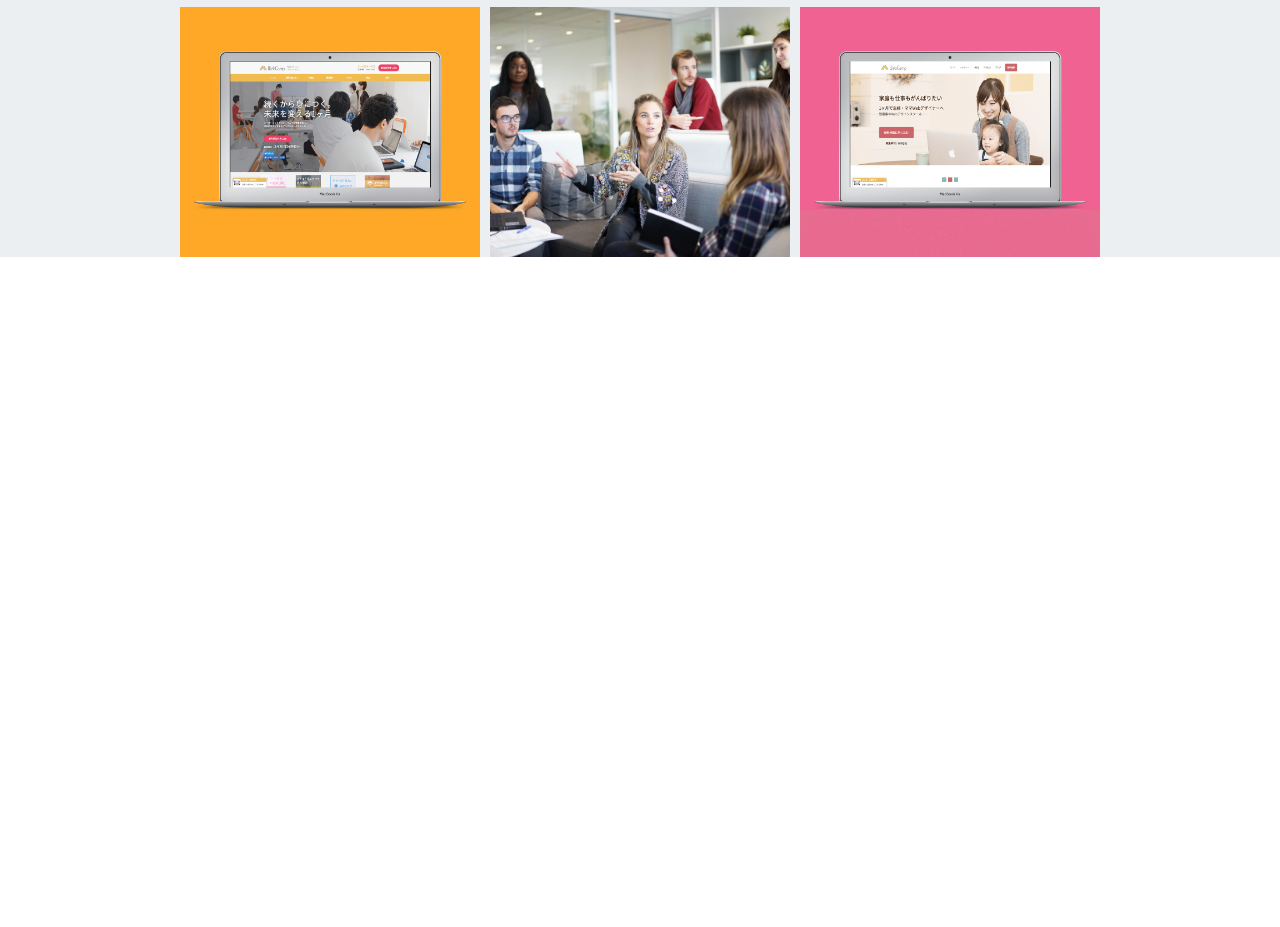
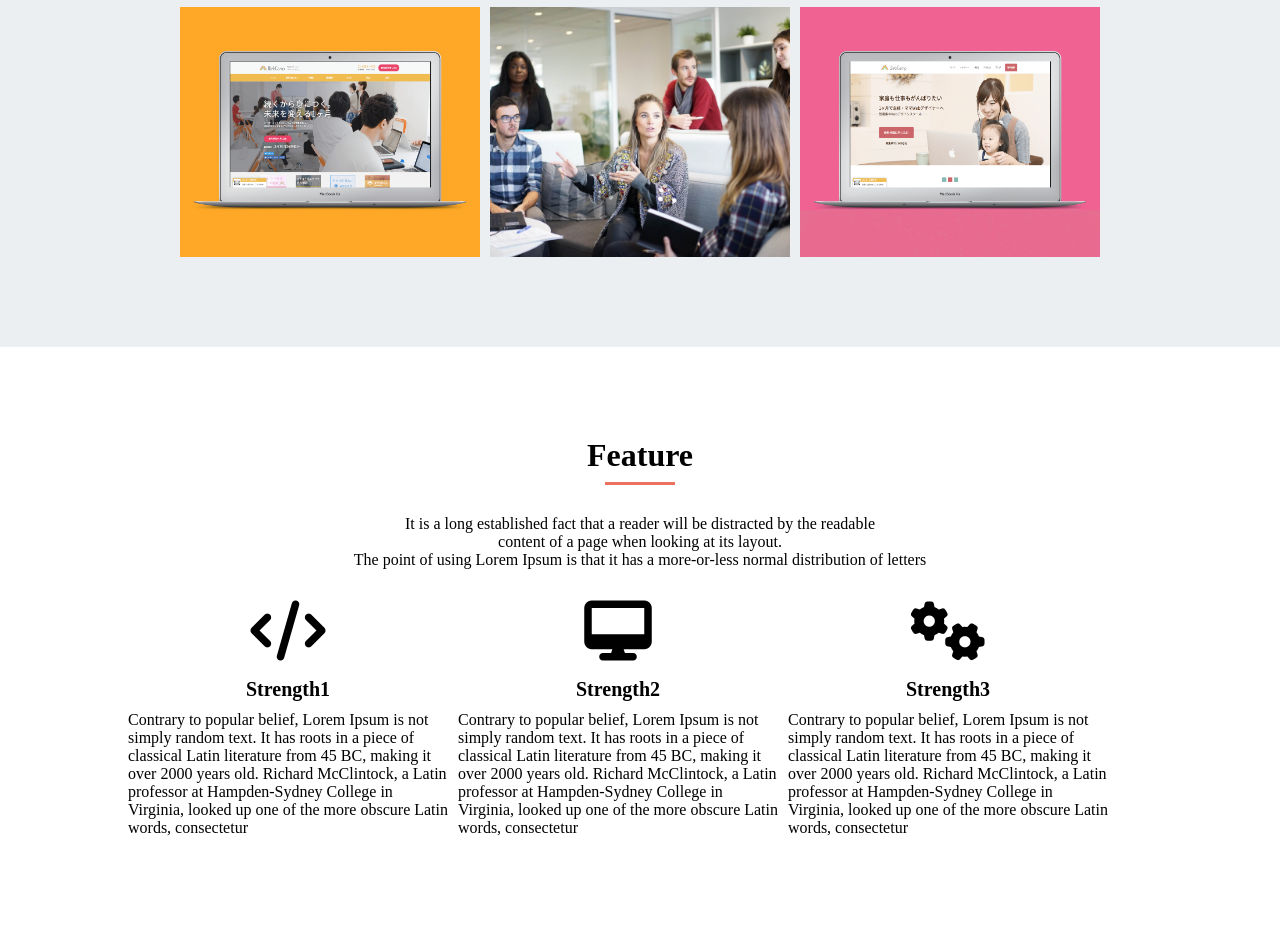
Before and after one commit to ayk-trsk/mysite, a plain HTML site: page index.html in a window 1280 px wide. Shown: the part 1225-2152 px from the top of the page. Before the commit the page ends 1482 px from the top, so only its background shows below. Drawn offline with Linux system fonts and the light colour scheme.

Commit message:
[Add]Featureの作成

```diff
--- a/index.html
+++ b/index.html
@@ -3,6 +3,7 @@
   <head>
     <meta charset="UTF-8">
     <meta name="viewport" content="width=device-width,initial-scale=1,0">
+    <script src="https://kit.fontawesome.com/95dddd4613.js" crossorigin="anonymous"></script>
     <link rel="stylesheet" href="style.css">
   </head>
   <body>
@@ -51,7 +52,37 @@
         </div>
       </section>
       <section id="Feature">
-
+        <div class="container">
+          <h2 class="heading">Feature</h2>
+          <p class="heading-text">
+            It is a long established fact that a reader will be distracted by the readable<br>
+            content of a page when looking at its layout.<br>
+            The point of using Lorem Ipsum is that it has a more-or-less normal distribution of letters
+          </p>
+          <div class="strength-group">
+            <div class="strength">
+              <i class="fas fa-code"></i>
+              <h3 class="strength-title">Strength1</h3>
+              <p class="strength-text">
+                Contrary to popular belief, Lorem Ipsum is not simply random text. It has roots in a piece of classical Latin literature from 45 BC, making it over 2000 years old. Richard McClintock, a Latin professor at Hampden-Sydney College in Virginia, looked up one of the more obscure Latin words, consectetur
+              </p>
+            </div>
+            <div class="strength">
+              <i class="fas fa-desktop"></i>
+              <h3 class="strength-title">Strength2</h3>
+              <p class="strength-text">
+                Contrary to popular belief, Lorem Ipsum is not simply random text. It has roots in a piece of classical Latin literature from 45 BC, making it over 2000 years old. Richard McClintock, a Latin professor at Hampden-Sydney College in Virginia, looked up one of the more obscure Latin words, consectetur
+              </p>
+            </div>
+            <div class="strength">
+              <i class="fas fa-cogs"></i>
+              <h3 class="strength-title">Strength3</h3>
+              <p class="strength-text">
+                Contrary to popular belief, Lorem Ipsum is not simply random text. It has roots in a piece of classical Latin literature from 45 BC, making it over 2000 years old. Richard McClintock, a Latin professor at Hampden-Sydney College in Virginia, looked up one of the more obscure Latin words, consectetur
+              </p>
+            </div>
+          </div>
+        </div>
       </section>
       <section id="Profile">
 
--- a/style.css
+++ b/style.css
@@ -97,7 +97,8 @@ header{
   width: 920px;
   display: flex;
   flex-flow: wrap;
-  margin: 30px auto 90px auto;
+  padding: 30px 0 90px 0;
+  margin: 0 auto;
 }
 
 .production{
@@ -134,3 +135,34 @@ header{
 .bg-6{
   background-image: url(img/webcamp-mother.png);
 }
+
+.strength-group{
+  display: flex;
+  padding: 30px 0 90px 0;
+  margin: 0 auto;
+}
+
+.strength{
+  width: 320px;
+  margin-right: 10px;
+  font-size: 60px;
+  text-align: center;
+}
+
+.strength:last-child{
+  margin-right: 0;
+}
+
+.strength-title{
+  font-size: 20px;
+  color: #000000;
+  text-align: center;
+  margin: 10px;
+}
+
+.strength-text{
+  font-size: 16px;
+  color: #000000;
+  text-align: left;
+  margin-top: 10px;
+}
```
